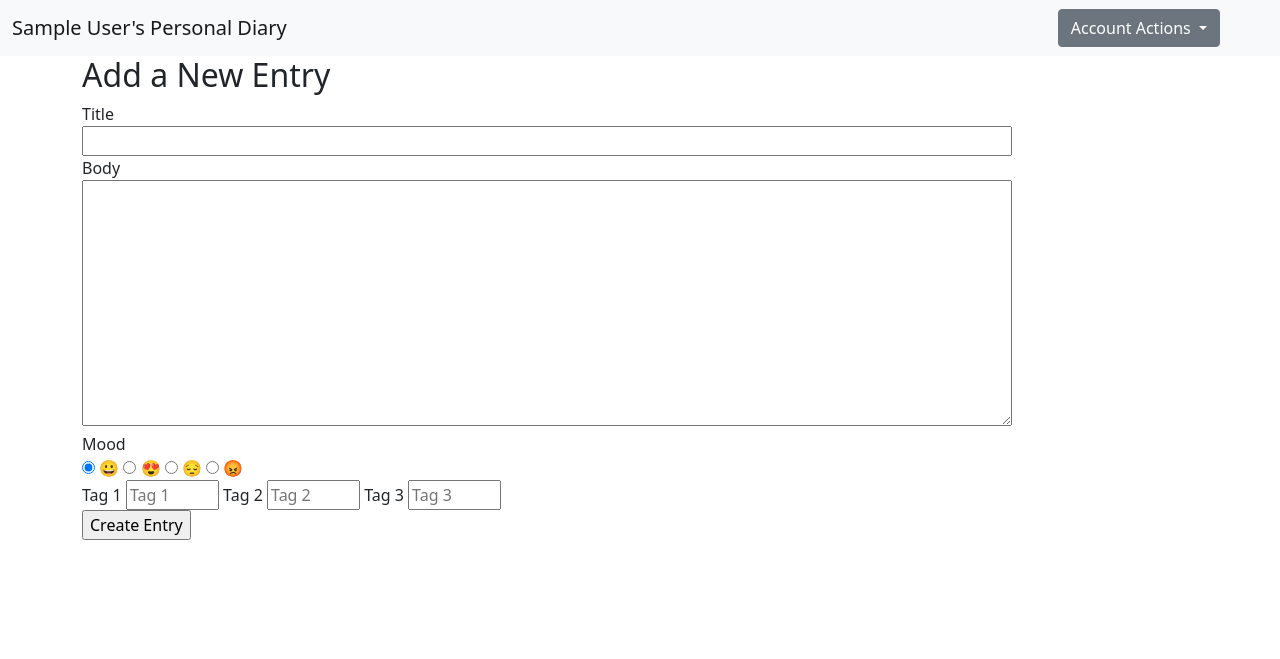
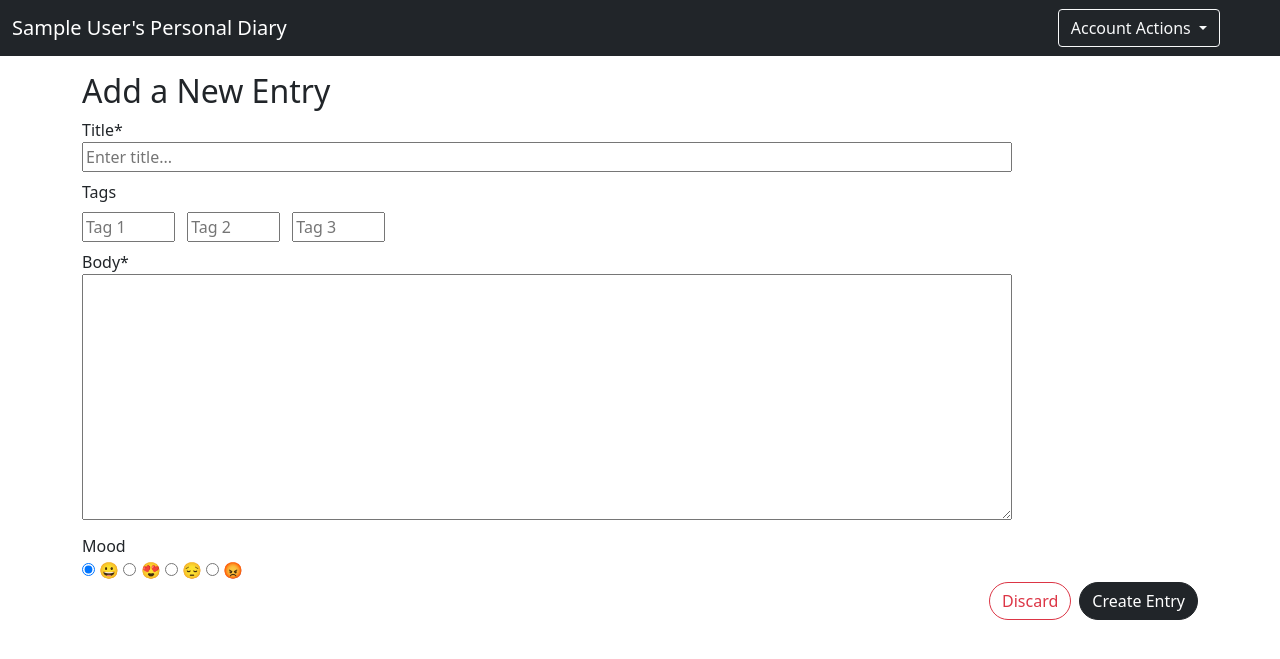
Before and after one commit to taniaarya/personal-diary, a Flask app: page /create in a window 1280 px wide. Shown: the top 659 px of the page. Run offline with Flask 2, Linux system fonts and the light colour scheme; the visitor is signed in with stand-in values (Sample User, id 1); data comes from the database, SQL or seed files in the repository; some libraries are stand-ins or nearby versions.

Commit message:
Update CRUD UI

```diff
--- a/personal_diary/app.py
+++ b/personal_diary/app.py
@@ -133,7 +133,7 @@ def create_app(db_name):
             }
             Diary.update_entry(update_request)
             flash("Entry updated!", "alert-success")
-            return redirect(url_for("read_entries"))
+            return redirect(url_for("read_single_entry", entry_id=entry.id))
 
         update_form.title.data = entry.title
         update_form.body.data = entry.body
--- a/personal_diary/forms.py
+++ b/personal_diary/forms.py
@@ -10,19 +10,21 @@ class CreateEntryForm(FlaskForm):
     Form used for user to add a new entry to the diary by inputting a title and body.
     The title may only be at most 80 characters long, and the body may only be 300 characters long.
     """
-    title = StringField('Title',
+    title = StringField('Title*',
                         validators=[DataRequired(), Length(min=1, max=80)],
-                        render_kw={'class': 'col-md-10'}
+                        render_kw={'class': 'col-md-10', 'placeholder': 'Enter title...'}
                         )
-    body = CKEditorField('Body',
+    body = CKEditorField('Body*',
                          validators=[DataRequired(), Length(min=1, max=300)],
                          render_kw={'class': 'col-md-10', 'rows': '10'}
                          )
     tag1 = StringField("Tag 1", render_kw={'class': 'col-md-1', 'placeholder': 'Tag 1'})
     tag2 = StringField("Tag 2", render_kw={'class': 'col-md-1', 'placeholder': 'Tag 2'})
     tag3 = StringField("Tag 3", render_kw={'class': 'col-md-1', 'placeholder': 'Tag 3'})
-    mood = RadioField('Mood', choices=[('&#128512', Markup('&#128512')), ('&#128525', Markup('&#128525')), ('&#128532', Markup('&#128532')), ('&#128545', Markup('&#128545'))], default="&#128512")
-    submit = SubmitField("Create Entry")
+    mood = RadioField('Mood', choices=[('&#128512', Markup('&#128512')), ('&#128525', Markup('&#128525')),
+                                       ('&#128532', Markup('&#128532')), ('&#128545', Markup('&#128545'))],
+                      default="&#128512")
+    submit = SubmitField("Create Entry", render_kw={'class': 'rounded-pill btn btn-dark float-end ml-2'})
 
 
 class SearchEntryForm(FlaskForm):
@@ -47,13 +49,15 @@ class UpdateEntryForm(FlaskForm):
                          render_kw={'class': 'col-md-10', 'rows': '10'}
                          )
 
-    mood = RadioField('Mood', choices=[('&#128512', Markup('&#128512')), ('&#128525', Markup('&#128525')), ('&#128532', Markup('&#128532')), ('&#128545', Markup('&#128545'))], default="&#128512")
+    mood = RadioField('Mood', choices=[('&#128512', Markup('&#128512')), ('&#128525', Markup('&#128525')),
+                                       ('&#128532', Markup('&#128532')), ('&#128545', Markup('&#128545'))],
+                      default="&#128512")
 
     tag1 = StringField("Tag 1", render_kw={'class': 'col-md-2', 'placeholder': 'Tag 1'})
     tag2 = StringField("Tag 2", render_kw={'class': 'col-md-2', 'placeholder': 'Tag 2'})
     tag3 = StringField("Tag 3", render_kw={'class': 'col-md-2', 'placeholder': 'Tag 3'})
 
-    submit = SubmitField("Save Changes")
+    submit = SubmitField("Save Changes", render_kw={'class': 'rounded-pill btn btn-dark float-end ml-2'})
 
 
 class SignupForm(FlaskForm):
--- a/personal_diary/templates/base.html
+++ b/personal_diary/templates/base.html
@@ -13,7 +13,7 @@ The base HTML template file that the other pages extend from. It includes a navi
 </head>
 
 <body>
-    <nav class="navbar navbar-expand-sm navbar-light bg-light">
+    <nav class="navbar navbar-expand-sm navbar-dark bg-dark mb-3">
         <div class="container-fluid ">
             <a class="navbar-brand " href="/">
             {% if current_user.is_authenticated %}
@@ -39,10 +39,9 @@ The base HTML template file that the other pages extend from. It includes a navi
                     {% endif %}
                     {% if current_user.is_authenticated %}
                     <div class="dropdown nav-item me-5">
-                      <a class="btn btn-secondary dropdown-toggle" href="{{ url_for('logout') }}" role="button" id="dropdownMenuLink" data-bs-toggle="dropdown" aria-expanded="false">
+                      <a class="btn btn-outline-light dropdown-toggle" href="{{ url_for('logout') }}" role="button" id="dropdownMenuLink" data-bs-toggle="dropdown" aria-expanded="false">
                         Account Actions
                       </a>
-
                       <ul class="dropdown-menu" aria-labelledby="dropdownMenuLink">
                           <li><a class="dropdown-item" href="{{ url_for('logout') }}">Logout</a></li>
                           <li><hr class="dropdown-divider"></li>
--- a/personal_diary/templates/create_entry.html
+++ b/personal_diary/templates/create_entry.html
@@ -14,7 +14,7 @@ Args:
         <form method="POST" action="{{ url_for('create_entry') }}">
             {{ form.csrf_token }}
 
-            <fieldset class="form-field">
+            <fieldset class="form-field mt-2">
                 {{ form.title.label }}<br>
                 {{ form.title }}
                 {% if form.title.errors %}
@@ -26,7 +26,20 @@ Args:
                 {% endif %}
             </fieldset>
 
-            <fieldset class="form-field">
+            <fieldset class="form-field mt-2">
+                <div class="mb-2">Tags</div>
+                <div class="me-2 d-inline">
+                    {{ form.tag1 }}
+                </div>
+                <div class="me-2 d-inline">
+                    {{ form.tag2 }}
+                </div>
+                <div class="me-2 d-inline">
+                    {{ form.tag3 }}
+                </div>
+            </fieldset>
+
+            <fieldset class="form-field mt-2">
                 {{ form.body.label }}<br>
                 {{ form.body }}
                 {% if form.body.errors %}
@@ -38,7 +51,7 @@ Args:
                 {% endif %}
             </fieldset>
 
-            <fieldset class="form-field">
+            <fieldset class="form-field mt-2">
                 {{ form.mood.label }}<br>
                 {% for subfield in form.mood %}
                 <tr>
@@ -55,16 +68,13 @@ Args:
                 {% endif %}
             </fieldset>
 
-            <fieldset class="form-field">
-                {{ form.tag1.label}}
-                {{ form.tag1 }}
-                {{ form.tag2.label}}
-                {{ form.tag2 }}
-                {{ form.tag3.label}}
-                {{ form.tag3 }}
-            </fieldset>
-
-            {{ form.submit }}
+            <div class="d-inline ml-2">
+                {{ form.submit }}
+            </div>
+            <div class="mt-4 d-inline">
+                <a href="{{ url_for('read_entries') }}"
+                   class="btn rounded-pill btn-outline-danger float-end mx-2 " role="button">Discard</a>
+            </div>
 
         </form>
         {{ ckeditor.load(custom_url=url_for('static', filename='ckeditor/ckeditor.js')) }}
```
Also changed, not shown: personal_diary/templates/read_single_entry.html (+11 -10 lines), personal_diary/templates/update_entry.html (+23 -13 lines), tests/test_app.py (+2 -2 lines).
